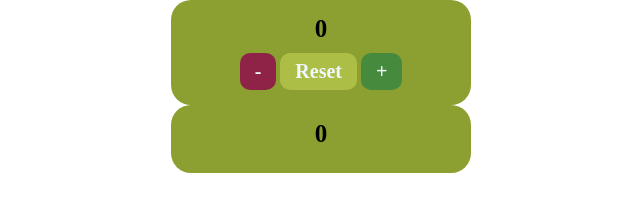
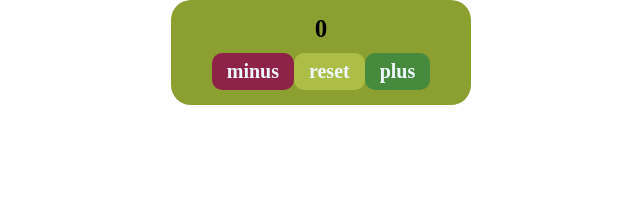
Before and after one commit to Pohlan92/Counter1, a plain HTML site: page index.html in a window 1280 px wide. Shown: the whole page, without its empty margins (319-959 px from the left). Drawn offline with Linux system fonts and the light colour scheme.

Commit message:
finish render components

```diff
--- a/index.html
+++ b/index.html
@@ -9,14 +9,14 @@
   </head>
   <body>
     <div class="root">
-      <div class="counter">
+      <!-- <div class="counter">
         <span class="counter__title">0</span>
         <div class="counter__buttons">
           <button class="btn btn--minus">-</button>
           <button class="btn btn--reset">Reset</button>
           <button class="btn btn--plus">+</button>
         </div>
-      </div>
+      </div> -->
     </div>
     <script src="main.js"></script>
   </body>
--- a/main.js
+++ b/main.js
@@ -12,6 +12,7 @@ class Counter {
 
   _init() {
     this._element = createElement(this._getTemplate());
+    this._render();
   }
 
   _getTemplate() {
@@ -19,6 +20,21 @@ class Counter {
         <span class="counter__title">0</span>
         <div class="counter__buttons"></div>
 				</div>`;
+  }
+
+  _generateButtons() {
+    const buttons = [
+      new this._Button({ text: "minus", type: "minus", disabled: false, handler: () => console.log("minus") }).element,
+      new this._Button({ text: "reset", type: "reset", disabled: false, handler: () => console.log("reset") }).element,
+      new this._Button({ text: "plus", type: "plus", disabled: false, handler: () => console.log("plus") }).element,
+    ];
+
+    return buttons;
+  }
+
+  _render() {
+    this._element.querySelector(".counter__buttons").textContent;
+    this._element.querySelector(".counter__buttons").append(...this._generateButtons());
   }
 
   get element() {
```
